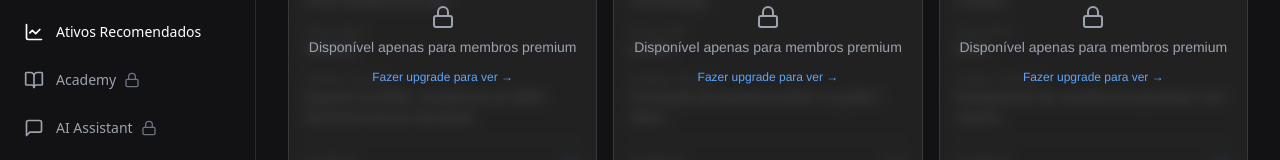
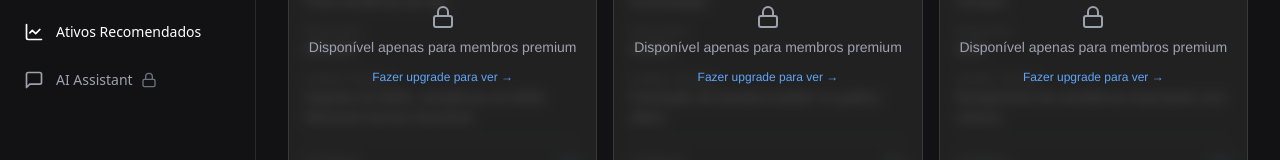
Before and after one commit to tonipcv/portifolioof, a Next.js app: page /ativos-recomendados in a window 1280 px wide. Shown: the part 222-382 px from the top of the page. Built offline with nearby package versions, Linux system fonts and the light colour scheme; no server answers.

Commit message:
tirando academy

```diff
--- a/src/components/MobileMenu.tsx
+++ b/src/components/MobileMenu.tsx
@@ -38,12 +38,6 @@ export function MobileMenu({ session, isPremium }: MobileMenuProps) {
       href: '/ativos-recomendados',
       icon: LineChart,
       premium: false,
-    },
-    {
-      name: 'Academy',
-      href: userIsPremium ? "/cursos" : "/pricing",
-      icon: BookOpen,
-      premium: true,
     },
     {
       name: 'AI',
--- a/src/components/Navbar.tsx
+++ b/src/components/Navbar.tsx
@@ -60,12 +60,6 @@ export function Navbar({ session }: NavbarProps) {
       icon: LineChart,
       href: '/ativos-recomendados',
       premium: false,
-    },
-    {
-      label: 'Academy',
-      icon: BookOpen,
-      href: isPremium ? "/cursos" : "/pricing",
-      premium: true,
     },
     {
       label: 'AI Assistant',
```
